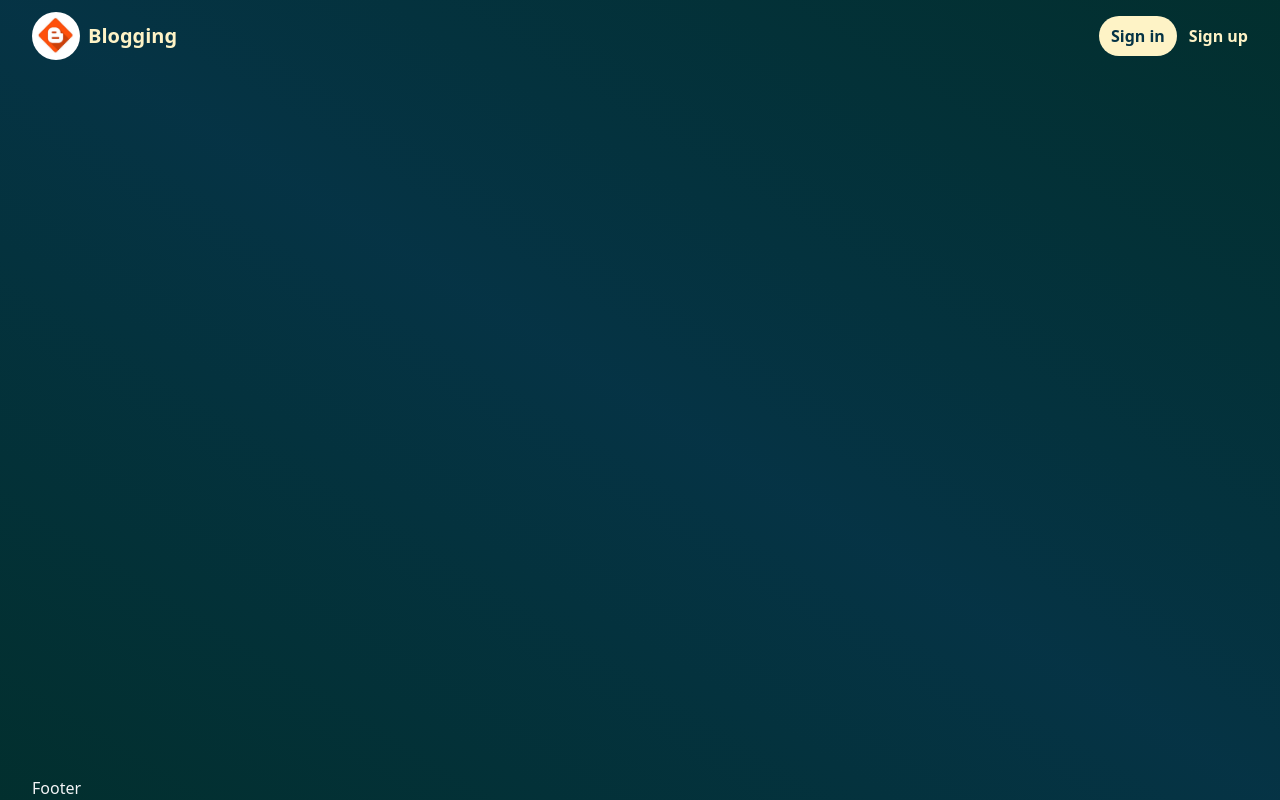
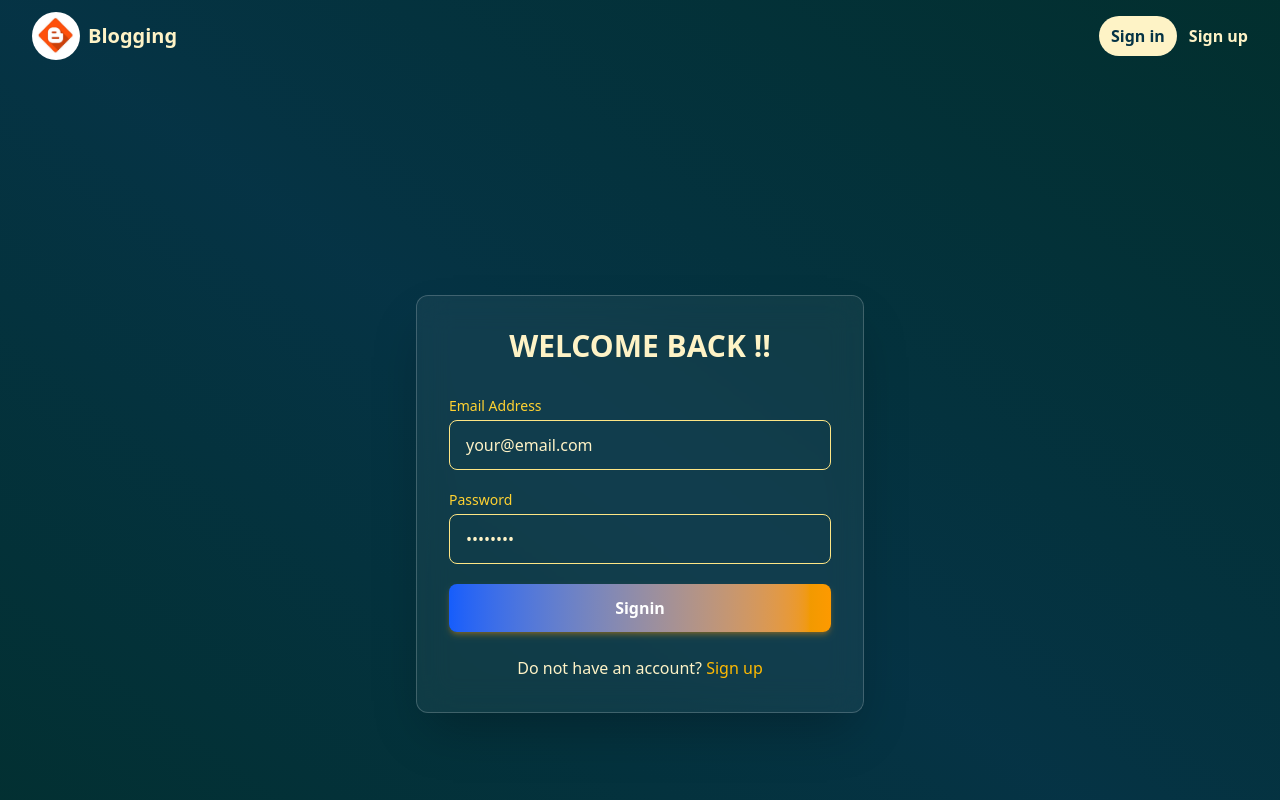
Before and after one commit to Kshitij-Halmare/Bloggin-Website-With-Ai, a React (Vite) app in the folder Frontend/: page /signin in a window 1280 px wide. Shown: the top 800 px of the page. Built offline with nearby package versions, Linux system fonts and the light colour scheme.

Commit message:
Signin ui done

```diff
--- a/Frontend/src/Pages/Signin.jsx
+++ b/Frontend/src/Pages/Signin.jsx
@@ -1,10 +1,140 @@
 import React from 'react';
 import image from "../assets/SigninImage.jpg";
+import { useNavigate } from 'react-router-dom';
+import { useState } from 'react';
+function Signin() {
+  const [formData, setFormData] = useState({
+      name: "",
+      email: "",
+      password: "",
+      confirmPassword: "",
+      imageFile: null,
+    });
 
-function Signin() {
-  return(
-    <>
-    </>
+
+  const [isSubmitting, setIsSubmitting] = useState(false);
+  const navigate = useNavigate();
+
+  const handleSubmit = async (e) => {
+    e.preventDefault();
+    setIsSubmitting(true);
+
+    const { name, email, password, confirmPassword, occupation, dob, imageFile } = formData;
+
+    if (!name || !email || !password || !confirmPassword || !occupation || !dob) {
+      toast.error('All fields are required');
+      setIsSubmitting(false);
+      return;
+    }
+
+    if (password !== confirmPassword) {
+      toast.error('Passwords do not match');
+      setIsSubmitting(false);
+      return;
+    }
+
+    const formDataToSend = new FormData();
+    formDataToSend.append('email', email);
+    formDataToSend.append('password', password);
+
+
+    try {
+      const response = await fetch(`${import.meta.env.VITE_SERVER_DOMAIN}/api/user/register`, {
+        method: 'POST',
+        body: formDataToSend,
+      });
+
+      const data = await response.json();
+
+      if (!response.ok) {
+        throw new Error(data.message || 'Registration failed');
+      }
+
+      toast.success('Registration successful!');
+      localStorage.setItem("token",data.token);
+      navigate('/signin');
+    } catch (error) {
+      console.error('Registration error:', error);
+      toast.error(error.message || 'Registration failed. Please try again.');
+    } finally {
+      setIsSubmitting(false);
+    }
+  };
+  return (
+    <div className="relative flex items-center justify-center min-h-screen  p-4 overflow-hidden">
+      {/* Form Container */}
+      <div className="relative z-10  w-full max-w-md p-8 rounded-xl shadow-2xl border border-white/20 backdrop-blur-lg bg-white/5">
+        <div className="text-center mb-8">
+          <h1 className="text-3xl text-amber-100 font-bold mb-2">WELCOME BACK !!</h1>
+        </div>
+
+        <form className="space-y-5 " onSubmit={handleSubmit}>
+
+          {/* Email */}
+          <div>
+            <label
+              htmlFor="email"
+              className="block text-sm font-medium text-amber-300 mb-1"
+            >
+              Email Address
+            </label>
+            <input
+              type="email"
+              id="email"
+              value={formData.email}
+              onChange={(e) =>
+                setFormData({ ...formData, email: e.target.value })
+              }
+              className="w-full px-4 py-3 rounded-lg  border border-amber-200 text-white placeholder-amber-100 focus:outline-none focus:ring-2 focus:ring-amber-500"
+              placeholder="your@email.com"
+            />
+          </div>
+
+          <div>
+            <label
+              htmlFor="password"
+              className="block text-sm font-medium text-amber-300 mb-1"
+            >
+              Password
+            </label>
+            <input
+              type="password"
+              id="password"
+              value={formData.password}
+              onChange={(e) =>
+                setFormData({ ...formData, password: e.target.value })
+              }
+              className="w-full px-4 py-3 rounded-lg border border-amber-200 text-white placeholder-amber-100 focus:outline-none focus:ring-2 focus:ring-amber-500"
+              placeholder="••••••••"
+            />
+          </div>
+
+          {/* Submit Button */}
+          <button
+            type="submit"
+            disabled={isSubmitting}
+            className={`w-full py-3 px-4 bg-gradient-to-r from-blue-600 to-amber-500 hover:opacity-80 text-white font-semibold rounded-lg shadow-md shadow-amber-500/30 transition-all duration-300 focus:outline-none focus:ring-2 focus:ring-offset-2 focus:ring-blue-500 ${
+              isSubmitting ? "opacity-50 cursor-not-allowed" : ""
+            }`}
+          >
+            {isSubmitting ? "Sigining..." : "Signin"}
+          </button>
+        </form>
+
+        {/* Already have account */}
+        <div className="mt-6 text-center">
+          <p className="text-amber-100">
+            Do not have an account?{" "}
+            <span
+              onClick={() => navigate("/signin")}
+              className="text-amber-400 hover:text-amber-300 font-medium cursor-pointer transition-colors duration-300"
+            >
+              Sign up
+            </span>
+          </p>
+        </div>
+      </div>
+    </div>
   );
 }
 
```
